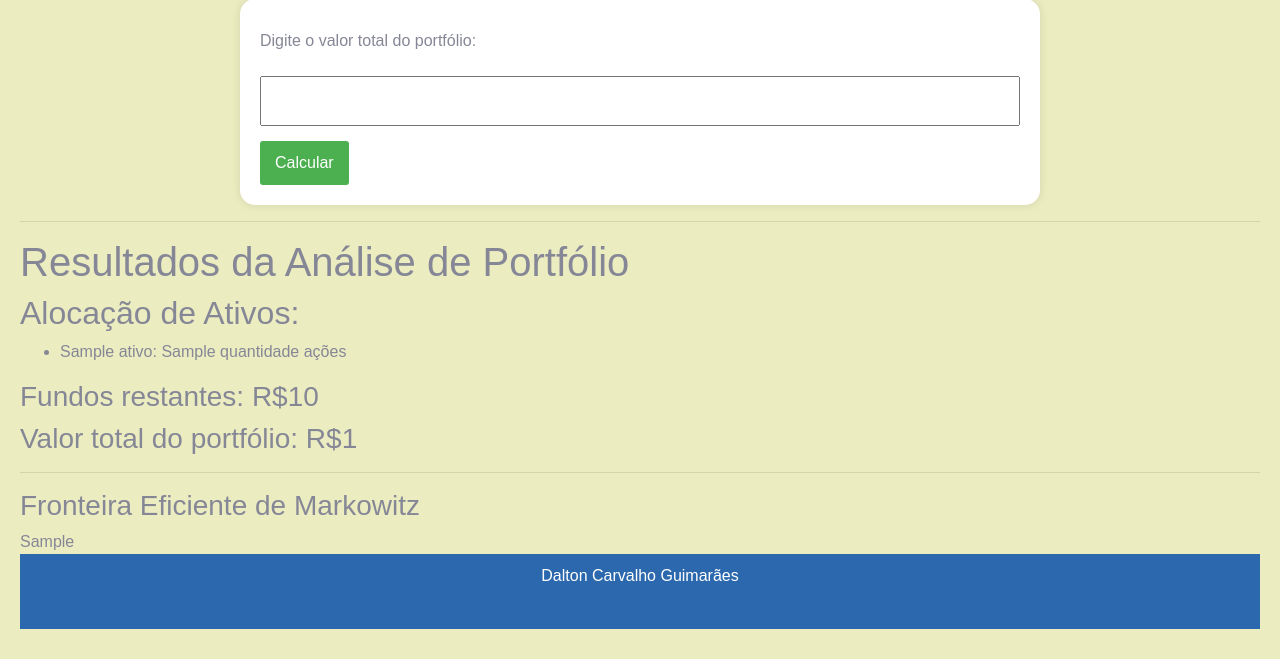
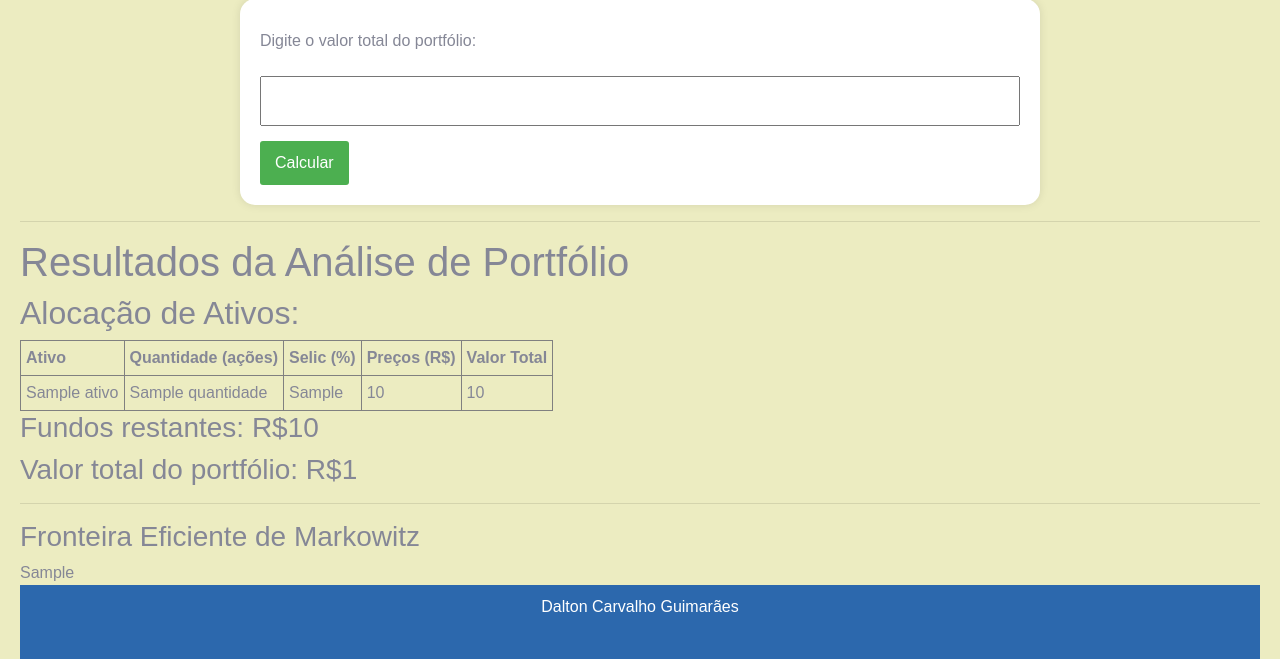
Before and after one commit to Daltonguimaraes/analises_de_dados, a Flask app: template templates/analysis.html in a window 1280 px wide. Shown: the part 155-814 px from the top of the page. Before the commit the page ends 784 px from the top, so only its background shows below. Run offline with Flask 3, Linux system fonts and the light colour scheme; the template is opened without the code that fills it: most values are stand-ins (such as "Sample title", 1, 10 or a date in 2020); some libraries are stand-ins or nearby versions; some web fonts are replaced.

Commit message:
Ajuste em getipca

```diff
--- a/app.py
+++ b/app.py
@@ -130,6 +130,16 @@ def analysis():
 
             # Carregar os dados de carteira
             carteira = pd.read_csv('./data/dados_adj_close.csv', sep=';', encoding='utf-8', parse_dates=['Date'], index_col='Date')
+            # Calcular último preço de cada ativo (excluindo IBOV, se existir)
+            ultima_linha = carteira.iloc[-1]
+            ultimos_precos = ultima_linha.drop(labels=['IBOV'], errors='ignore').to_dict()
+
+            # Carrega o arquivo dado_selic.csv
+            df_selic = pd.read_csv('./data/dados_selic.csv', sep=';', encoding='utf-8')
+            # Última data do arquivo dado_selic.csv
+            last_date_selic = df_selic['data'].iloc[-1]
+            # Último valor da Selic
+            last_selic = df_selic['valor'].iloc[-1]
 
             # Chamar a função de análise do script analise.py
             allocation, leftover, total_value = analises(carteira, total_portfolio_value)
@@ -138,7 +148,7 @@ def analysis():
             markowitz_plot = plot_markowitz(carteira, list(allocation.keys()))
 
             # Renderizar com os dados calculados
-            return render_template('analysis.html', allocation=allocation, leftover=leftover, total_portfolio_value=total_value, markowitz_plot=markowitz_plot)
+            return render_template('analysis.html', allocation=allocation, leftover=leftover, total_portfolio_value=total_value, markowitz_plot=markowitz_plot, last_selic=last_selic, ultimos_precos=ultimos_precos)
         except Exception as e:
             return render_template('analysis.html', error_message="Erro ao processar a análise: " + str(e))
 
--- a/templates/analysis.html
+++ b/templates/analysis.html
@@ -19,16 +19,32 @@
     </form>
 
     {% if allocation %}
-
         <hr>
         <h1>Resultados da Análise de Portfólio</h1>
 
         <h2>Alocação de Ativos:</h2>
-        <ul>
-            {% for ativo, quantidade in allocation.items() %}
-                <li>{{ ativo }}: {{ quantidade }} ações</li>
-            {% endfor %}
-        </ul>
+        <table border="1" cellpadding="5" cellspacing="0">
+            <thead>
+                <tr>
+                    <th>Ativo</th>
+                    <th>Quantidade (ações)</th>
+                    <th>Selic (%)</th>
+                    <th>Preços (R$)</th>
+                    <th>Valor Total</th>
+                </tr>
+            </thead>
+            <tbody>
+                {% for ativo, quantidade in allocation.items() %}
+                    <tr>
+                        <td>{{ ativo }}</td>
+                        <td>{{ quantidade }}</td>
+                        <td>{{ last_selic }}</td>
+                        <td>{{ ultimos_precos[ativo] | round(2) }}</td>
+                        <td>{{ (ultimos_precos[ativo] * quantidade) | round(2) }}</td>
+                    </tr>
+                {% endfor %}
+            </tbody>
+        </table>
 
         <h3>Fundos restantes: R${{ leftover | round(2) }}</h3>
         <h3>Valor total do portfólio: R${{ total_portfolio_value }}</h3>
```
Also changed, not shown: models/search.py (+4 -3 lines).
